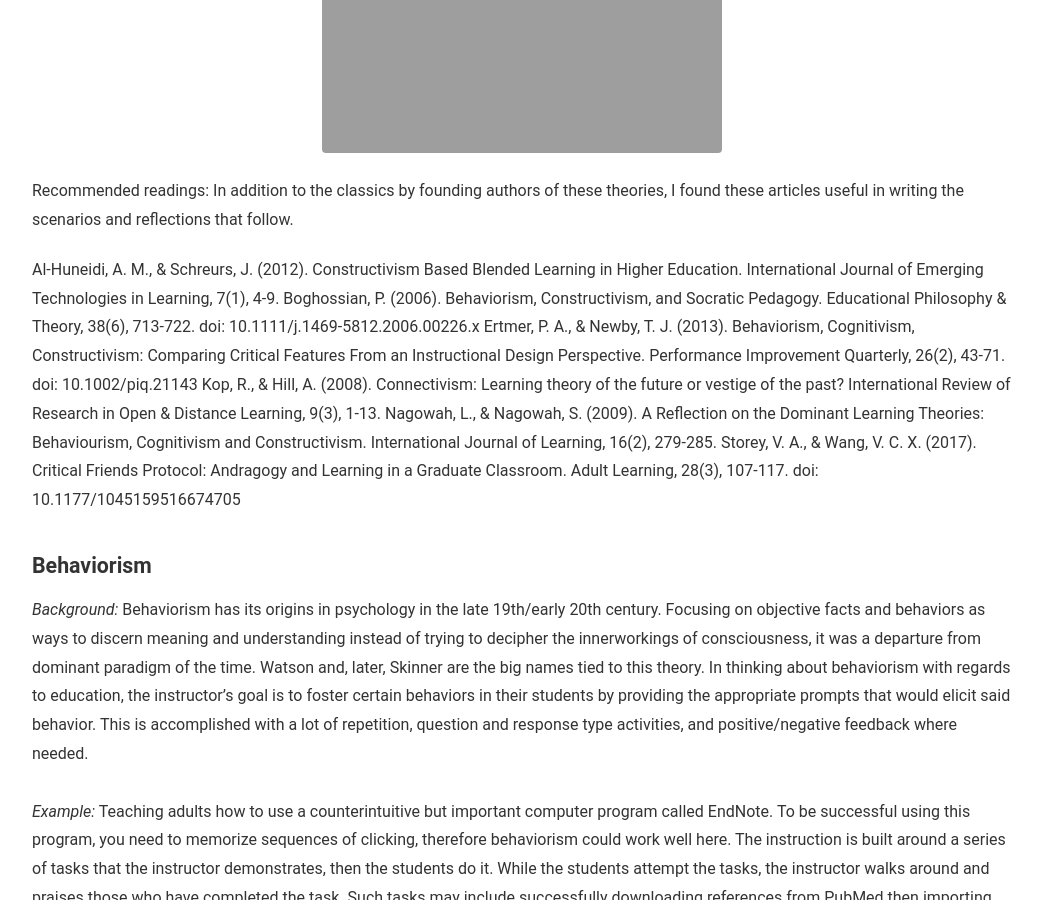
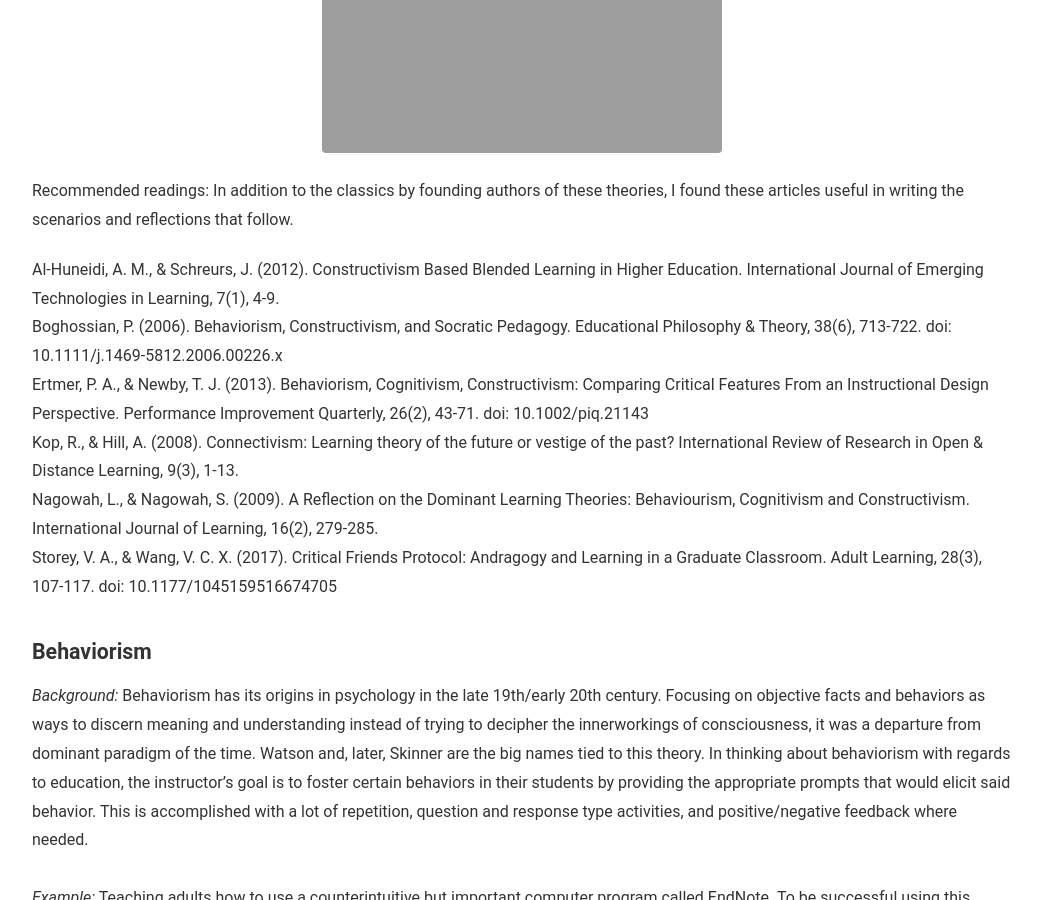
Before and after one commit to caitlinmeyer/idt-portfolio, a Jekyll site: the page built from 100x/comparing-learning-theories.md, in a window 1280 px wide and 900 px high, scrolled down 354 px. Shown: the whole window, without its empty margins (118-1160 px from the left). Built offline with Jekyll 4.4.1, drawn with Linux system fonts in a browser that asks for light colours.

```diff
--- a/100x/comparing-learning-theories.md
+++ b/100x/comparing-learning-theories.md
@@ -8,12 +8,12 @@ title: Comparing Learning Theories
 
 Recommended readings: In addition to the classics by founding authors of these theories, I found these articles useful in writing the scenarios and reflections that follow.
 
-Al-Huneidi, A. M., & Schreurs, J. (2012). Constructivism Based Blended Learning in Higher Education. International Journal of Emerging Technologies in Learning, 7(1), 4-9.
-Boghossian, P. (2006). Behaviorism, Constructivism, and Socratic Pedagogy. Educational Philosophy & Theory, 38(6), 713-722. doi: 10.1111/j.1469-5812.2006.00226.x
-Ertmer, P. A., & Newby, T. J. (2013). Behaviorism, Cognitivism, Constructivism: Comparing Critical Features From an Instructional Design Perspective. Performance Improvement Quarterly, 26(2), 43-71. doi: 10.1002/piq.21143
-Kop, R., & Hill, A. (2008). Connectivism: Learning theory of the future or vestige of the past? International Review of Research in Open & Distance Learning, 9(3), 1-13.
-Nagowah, L., & Nagowah, S. (2009). A Reflection on the Dominant Learning Theories: Behaviourism, Cognitivism and Constructivism. International Journal of Learning, 16(2), 279-285.
-Storey, V. A., & Wang, V. C. X. (2017). Critical Friends Protocol: Andragogy and Learning in a Graduate Classroom. Adult Learning, 28(3), 107-117. doi: 10.1177/1045159516674705
+Al-Huneidi, A. M., & Schreurs, J. (2012). Constructivism Based Blended Learning in Higher Education. International Journal of Emerging Technologies in Learning, 7(1), 4-9. <BR>
+Boghossian, P. (2006). Behaviorism, Constructivism, and Socratic Pedagogy. Educational Philosophy & Theory, 38(6), 713-722. doi: 10.1111/j.1469-5812.2006.00226.x<BR>
+Ertmer, P. A., & Newby, T. J. (2013). Behaviorism, Cognitivism, Constructivism: Comparing Critical Features From an Instructional Design Perspective. Performance Improvement Quarterly, 26(2), 43-71. doi: 10.1002/piq.21143<BR>
+Kop, R., & Hill, A. (2008). Connectivism: Learning theory of the future or vestige of the past? International Review of Research in Open & Distance Learning, 9(3), 1-13. <BR>
+Nagowah, L., & Nagowah, S. (2009). A Reflection on the Dominant Learning Theories: Behaviourism, Cognitivism and Constructivism. International Journal of Learning, 16(2), 279-285. <BR>
+Storey, V. A., & Wang, V. C. X. (2017). Critical Friends Protocol: Andragogy and Learning in a Graduate Classroom. Adult Learning, 28(3), 107-117. doi: 10.1177/1045159516674705<BR>
 
 
 ### <a name="behaviorism"></a>Behaviorism
```
